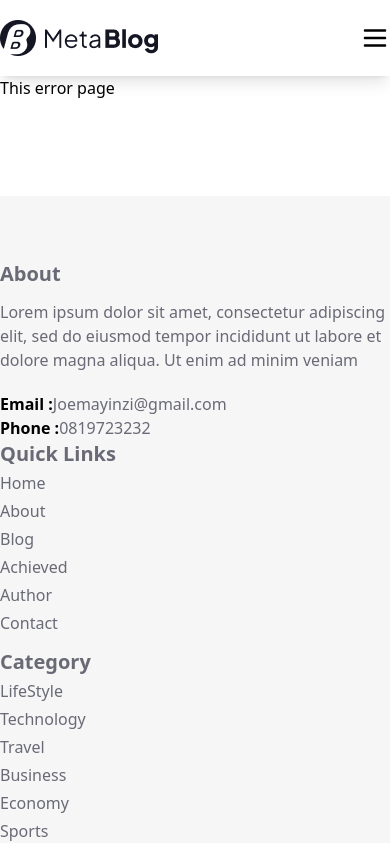
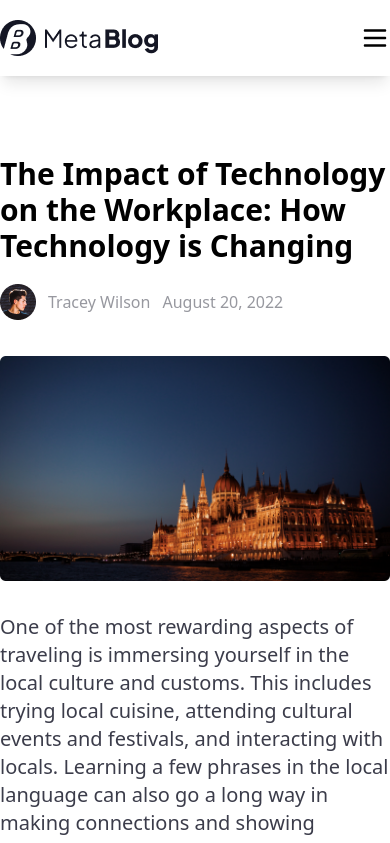
Before and after one commit to JoeMayinzi/Meta-Blog, a React (Create React App) app: page /singlePost/1 in a window 390 px wide. Shown: the top 843 px of the page. Built offline with nearby package versions, Linux system fonts and the light colour scheme.

Commit message:
get to the singlepost through his id

```diff
--- a/src/App.jsx
+++ b/src/App.jsx
@@ -21,7 +21,7 @@ function App() {
             <Route path="/bloglist" element={<BlogListing />} />
             <Route path="/author" element={<Author />} />
             <Route path="/contact" element={<Contact />} />
-            <Route path="/singlePost" element={<SinglePost />} />
+            <Route path="/singlePost/:id" element={<SinglePost />} />
             <Route path="*" element={<ErrorPage />} />
           </Routes>
         </Suspense>
--- a/src/components/articles/Articles.jsx
+++ b/src/components/articles/Articles.jsx
@@ -3,7 +3,7 @@ import { Link } from "react-router-dom";
 
 const Articles = ({ title, content, img, authorImg }) => {
   return (
-    <article className="w-full lg:w-[392px] p-4 rounded-xl border-[1px] border-solid border-[#E8E8EA] shadow-lg mb-5">
+    <article className="w-full lg:w-[392px] p-4 rounded-xl border-[1px] border-solid border-[#E8E8EA] shadow-lg mb-5 transition ease-in-out delay-150 hover:scale-110 duration-300">
       <img
         src={img}
         alt="article img"
--- a/src/components/pages/blog/SinglePost.jsx
+++ b/src/components/pages/blog/SinglePost.jsx
@@ -1,8 +1,11 @@
 import React from "react";
 import AuthorPic from "../../../assets/img/Image.png";
 import SingleBlogImg from "../../../assets/img/singleblog.png";
+import { useParams } from "react-router-dom";
 
 const SinglePost = () => {
+  const params = useParams();
+  console.log(params);
   return (
     <section>
       <div className="container mx-auto mt-20 w-full md:w-[804px] ">
--- a/src/components/pages/homepage/Home.jsx
+++ b/src/components/pages/homepage/Home.jsx
@@ -41,6 +41,7 @@ const Home = () => {
           <div className=" block lg:grid grid-cols-3 mb-8">
             {posts.length ? (
               posts.map((post) => (
+                <Link to={`/singlePost/${post.id}`}>
                   <Articles
                     key={post.id}
                     title={post.title}
@@ -48,6 +49,7 @@ const Home = () => {
                     img={ArticleImg}
                     authorImg={AuthorPic}
                   />
+                </Link>
               ))
             ) : (
               <Loader />
```
Lines whose indentation alone changed are shown as unchanged.
